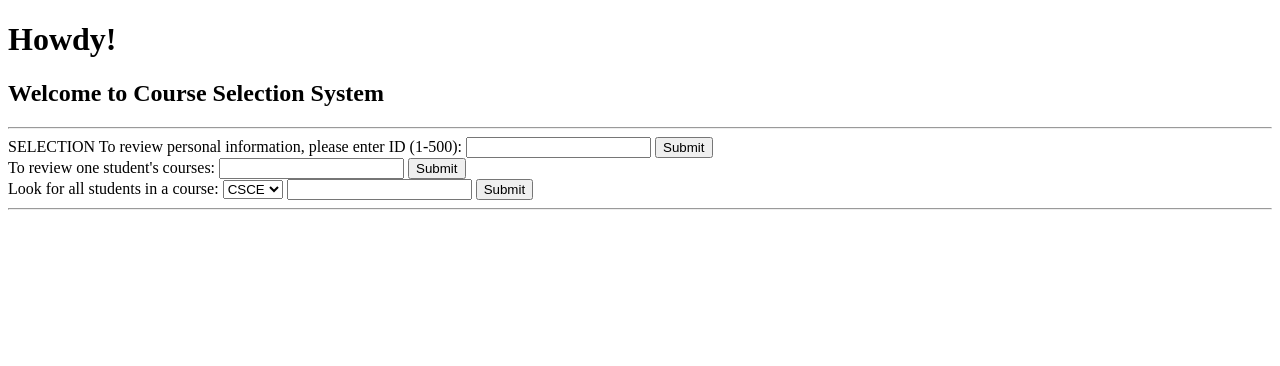
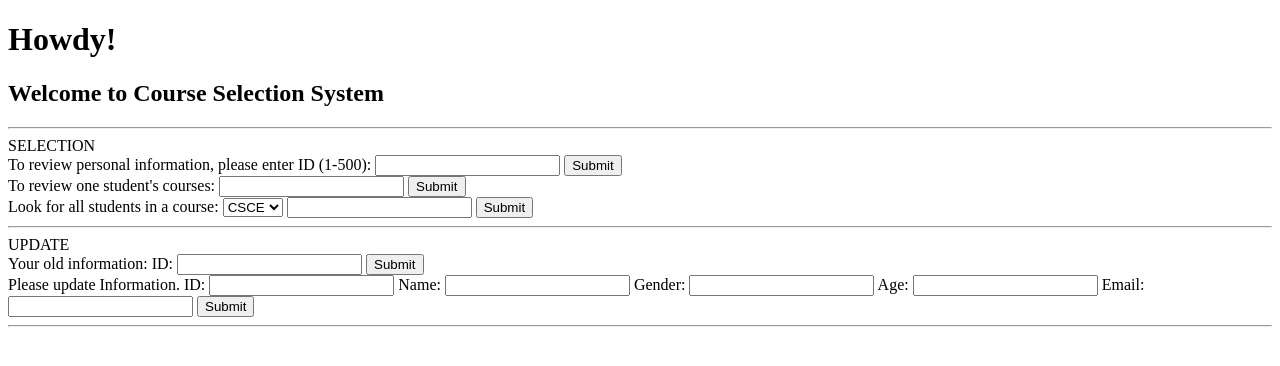
Before and after one commit to tangsongyuan/Course-Management-System, a PHP site: page / in a window 1280 px wide. Shown: the top 366 px of the page. Run offline with PHP 8.4, Linux system fonts and the light colour scheme.

Commit message:
add update

```diff
--- a/index.php
+++ b/index.php
@@ -33,6 +33,7 @@
 
 		<form Method = "Post" Action = "select.php">
 			SELECTION
+			<br>
 			To review personal information, please enter ID (1-500):
 			<input type="text" name="id1">
 			<input type="Submit" value="Submit">
@@ -55,6 +56,69 @@
 	<hr>
 
 
+	UPDATE
+	<?php
+		$temp = "";
+		if ($_SERVER["REQUEST_METHOD"] == "POST") {
+			if (empty($_POST["name"])) {
+				$nameEr = "Name is required";
+			} else {
+				$temp = $_POST["name"];
+				if (!preg_match('/^[0-9]*$/', $temp)) {
+					echo "Only number from 1 to 500";
+				}
+			}
+		}
+	?>
 
+	<form method="Post" action="<?php echo htmlspecialchars($_SERVER["PHP_SELF"]); ?>">
+		Your old information:
+		ID:
+		<input type="text" name="name" value="<?php echo $temp; ?>">
+		<input type="Submit" name="Submit">
+	</form>
+    <?php
+        if ($temp == "") {
+            // empty input
+        } else {
+            $query = "SELECT * FROM students WHERE id = $temp";
+            $result = mysqli_query($connection, $query);
+            while ($row = mysqli_fetch_assoc($result)) {
+    ?>
+        <table>
+            <thead>
+                <td>ID</td>
+				<td>Name</td>
+				<td>Gender</td>
+				<td>Age</td>
+				<td>Email</td>
+            </thead>
+            <tr>
+                <td><?php echo $row["id"] ?></td>
+                <td><?php echo $row["name"] ?></td>
+                <td><?php echo $row["gender"] ?></td>
+                <td><?php echo $row["age"] ?></td>
+                <td><?php echo $row["email"] ?></td>
+            </tr>
+        </table>
+    <?php
+            }
+        }
+    ?>
+    <form method="Post" action="update.php">
+    	Please update Information.
+    	ID:
+    	<input type="text" name="id">
+    	Name:
+    	<input type="text" name="name">
+    	Gender:
+    	<input type="text" name="gender">
+    	Age:
+    	<input type="text" name="age">
+    	Email:
+    	<input type="text" name="email">
+    	<input type="Submit" name="Update">
+    </form>
+    <hr>
 	</body>
 </html>
```
Also changed, not shown: update.php (added, +72 -0 lines).
